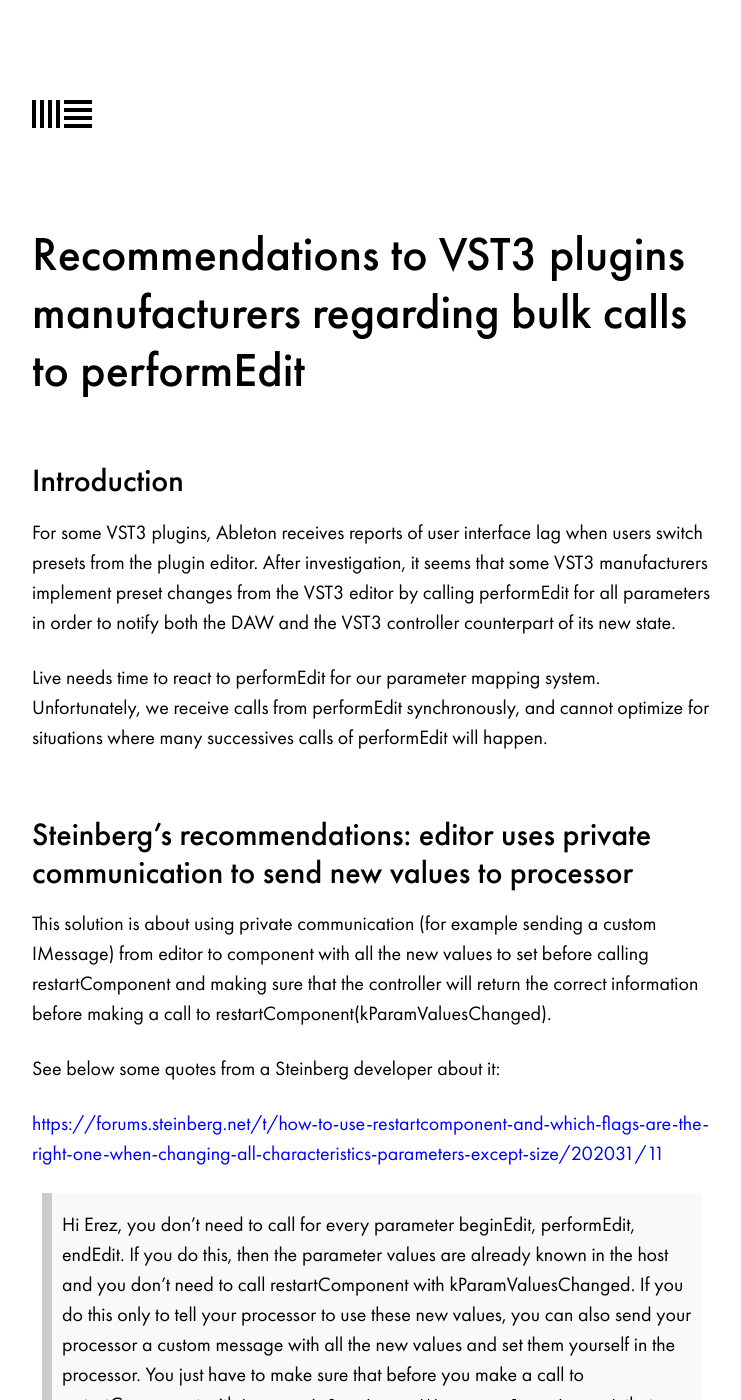
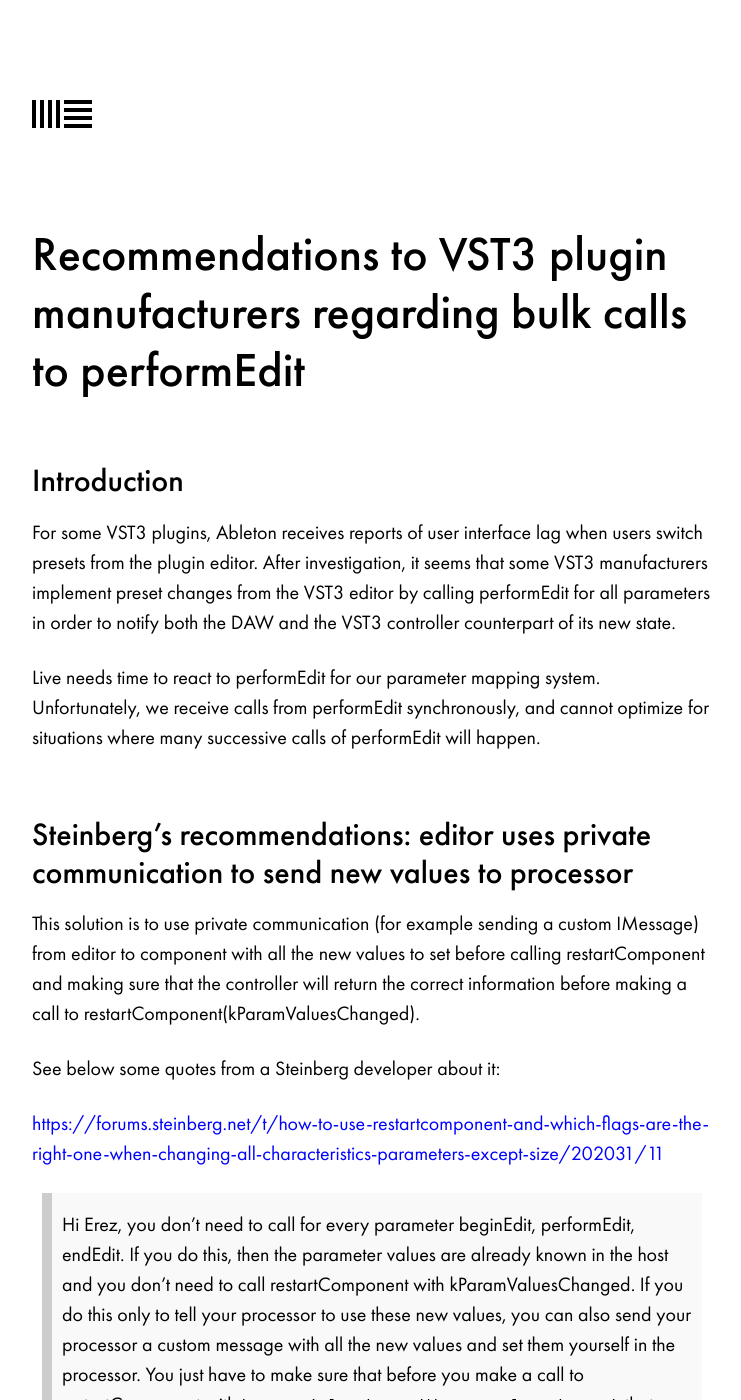
Before and after one commit to Ableton/ableton.github.io, a Jekyll site: the page built from third_party_plugin_dev_portal/VST3presetSwitchingPerformEditAlternatives.md, in a window 1280 px wide and 1400 px high. Shown: the whole window, without its empty margins (268-1009 px from the left). Built offline with Jekyll 4.4.1, drawn with Linux system fonts in a browser that asks for light colours.

Commit message:
Correct some english

```diff
--- a/third_party_plugin_dev_portal/VST3presetSwitchingPerformEditAlternatives.md
+++ b/third_party_plugin_dev_portal/VST3presetSwitchingPerformEditAlternatives.md
@@ -1,20 +1,20 @@
 ---
 layout: link
 active_page: VST3presetSwitchingPerformEditAlternatives.
-title: Recommendations to VST3 plugins manufacturers regarding bulk calls to performEdit
+title: Recommendations to VST3 plugin manufacturers regarding bulk calls to performEdit
 ---
 
-# Recommendations to VST3 plugins manufacturers regarding bulk calls to performEdit
+# Recommendations to VST3 plugin manufacturers regarding bulk calls to performEdit
 ## Introduction
 
 For some VST3 plugins, Ableton receives reports of user interface lag when users switch presets from the plugin editor. After investigation, it seems that some VST3 manufacturers implement preset changes from the VST3 editor by calling performEdit for all parameters in order to notify both the DAW and the VST3 controller counterpart of its new state.
 
 Live needs time to react to performEdit for our parameter mapping system.
-Unfortunately, we receive calls from performEdit synchronously, and cannot optimize for situations where many successives calls of performEdit will happen.
+Unfortunately, we receive calls from performEdit synchronously, and cannot optimize for situations where many successive calls of performEdit will happen.
 
 ## Steinberg’s recommendations: editor uses private communication to send new values to processor
 
-This solution is about using private communication (for example sending a custom IMessage) from editor to component with all the new values to set before calling restartComponent and making sure that the controller will return the correct information before making a call to restartComponent(kParamValuesChanged).
+This solution is to use private communication (for example sending a custom IMessage) from editor to component with all the new values to set before calling restartComponent and making sure that the controller will return the correct information before making a call to restartComponent(kParamValuesChanged).
 
 See below some quotes from a Steinberg developer about it:
 
```
